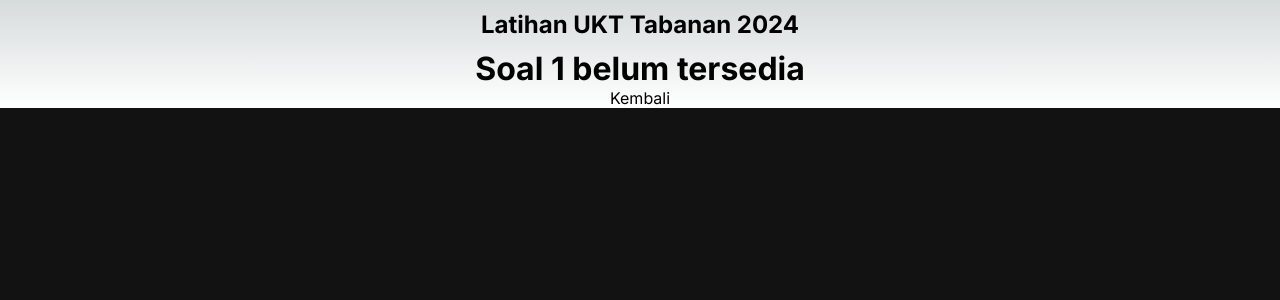
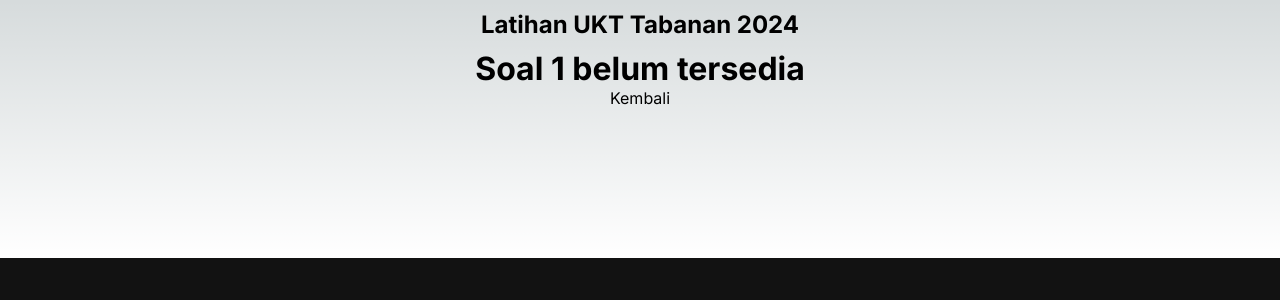
Before and after one commit to praktisa/tabananreform, a Next.js app: page /1 in a window 1280 px wide. Shown: the top 300 px of the page. Built offline with nearby package versions, Linux system fonts and the light colour scheme.

Commit message:
minnor update css

```diff
--- a/app/[Probis]/page.tsx
+++ b/app/[Probis]/page.tsx
@@ -53,6 +53,7 @@ export default function Probis({ params }: { params: { Probis: string } }) {
         <>
             <div
                 ref={Domjawaban}
+                style={{ marginBottom: "150px" }}
             >
                 {
                     SOAL.map((dataso: any, i) => {
@@ -66,7 +67,7 @@ export default function Probis({ params }: { params: { Probis: string } }) {
                     })
 
                 }
-            </div>
+
 
                 {
                     reveal === true
@@ -75,7 +76,8 @@ export default function Probis({ params }: { params: { Probis: string } }) {
                             <div style={
                                 {
                                     display: "grid", background: "#eaeaea", color: "#121212"
-                                , textAlign: "center", fontWeight: "bold", padding: "10px"
+                                    , textAlign: "center", fontWeight: "bold", padding: "10px",
+                                    position: "fixed", bottom: "0", width: "100%", border: "2px solid #444"
                                 }
                             }>
                                 <div>Nilai: {nilai}/{SOAL.length}</div>
@@ -102,6 +104,9 @@ export default function Probis({ params }: { params: { Probis: string } }) {
                         </>
 
                 }
+            </div>
+
+
 
 
 
--- a/app/feature/Quis/Quis.tsx
+++ b/app/feature/Quis/Quis.tsx
@@ -52,7 +52,7 @@ export default function Quis({ data, no, kunci = false }: dummy_inter) {
                 {
                     data.pembahasan && kunci === true
                         ?
-                        <div>
+                        <div >
                             <h3 style={{ margin: "10px 0" }} >Kunci dan Pembahasan</h3>
                             <p style={{ whiteSpace: "pre-line", background: "#25D36650", padding: "15px", borderRadius: "7px" }} >
                                 <b>Kunci:</b> {data.jawaban}  <br />
```
Lines whose indentation alone changed are shown as unchanged.
